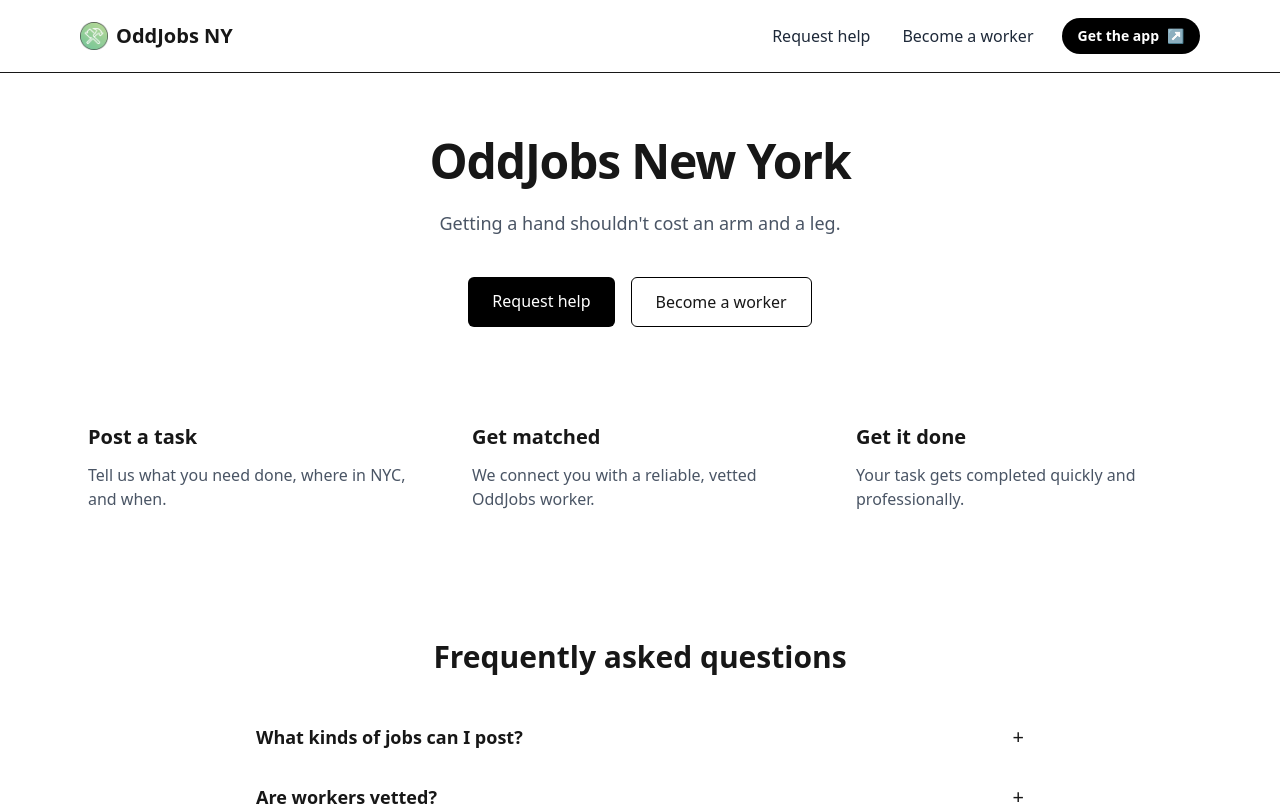
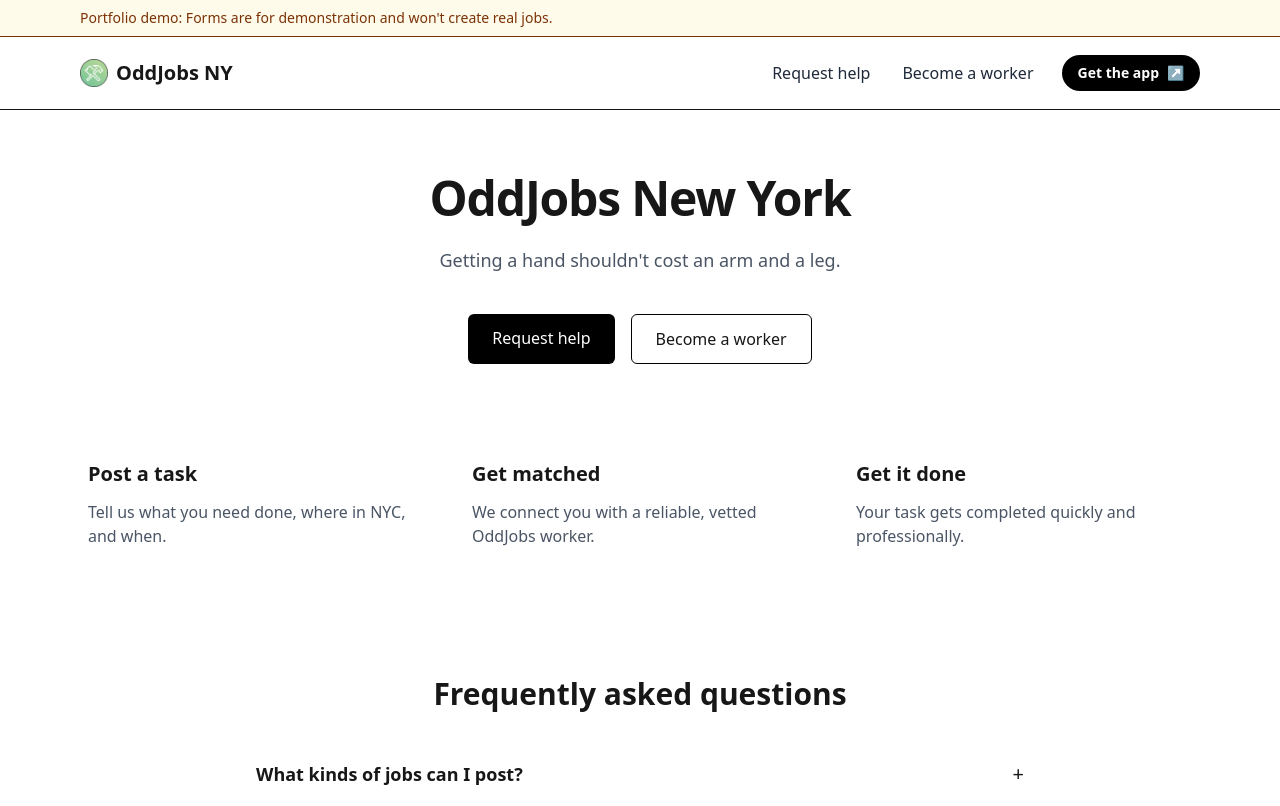
Before and after one commit to boco3000/odd-jobs-site, a Next.js app: page / in a window 1280 px wide. Shown: the top 806 px of the page. Built offline with nearby package versions, Linux system fonts and the light colour scheme.

Commit message:
Add portfolio demo banner

```diff
--- a/src/app/layout.tsx
+++ b/src/app/layout.tsx
@@ -1,8 +1,10 @@
+import DemoBanner from "@/components/DemoBanner";
 import Header from "@/components/Header";
 import type { Metadata } from "next";
 import { Geist, Geist_Mono } from "next/font/google";
 import "./globals.css";
 import Footer from "@/components/Footer";
+
 
 const geistSans = Geist({
   variable: "--font-geist-sans",
@@ -33,6 +35,7 @@ export default function RootLayout({
       <body
         className={`${geistSans.variable} ${geistMono.variable} antialiased`}
       >
+        <DemoBanner />
         <Header />
         <main className="min-h-[calc(100vh-65px)]">{children}</main>
         <Footer />
--- /dev/null
+++ b/src/components/DemoBanner.tsx
@@ -0,0 +1,10 @@
+export default function DemoBanner() {
+  return (
+    <div className="border-b bg-amber-50 text-amber-900 dark:bg-amber-900/30 dark:text-amber-100">
+      <div className="mx-auto max-w-6xl px-4 py-2 text-sm">
+        <span className="font-medium">Portfolio demo:</span>{" "}
+        Forms are for demonstration and won&apos;t create real jobs.
+      </div>
+    </div>
+  );
+}
```
